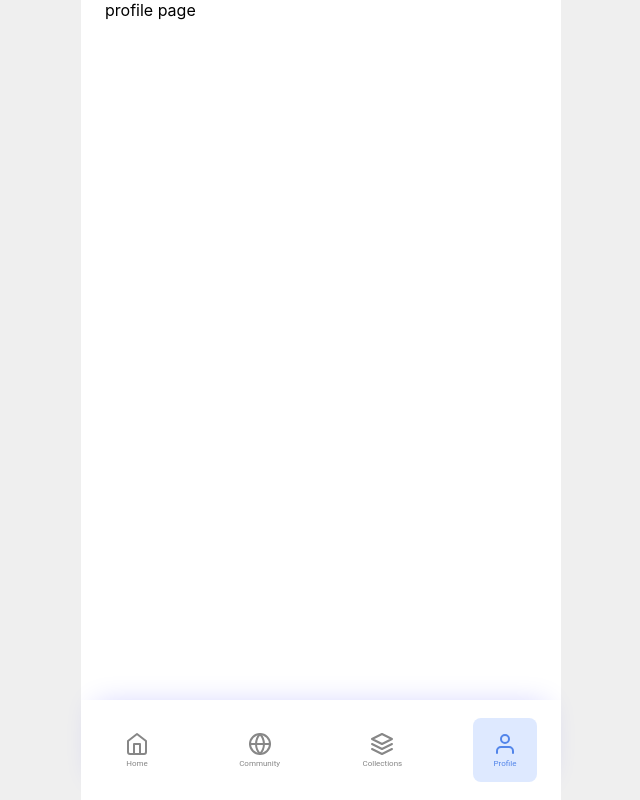
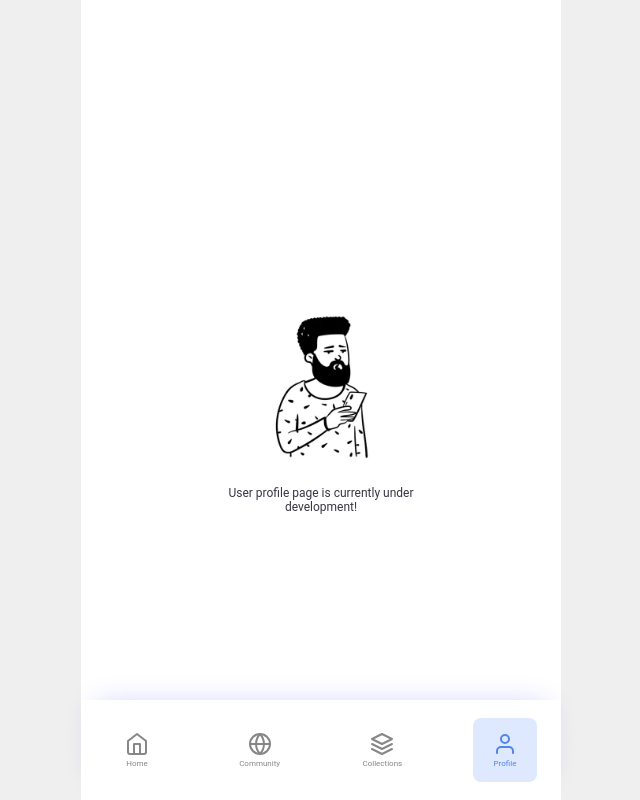
Before and after one commit to GilbertAurel/daily-tracker, a React (Create React App) app: page /c in a window 1280 px wide. Shown: the whole page, without its empty margins (319-959 px from the left). Built offline with nearby package versions, Linux system fonts and the light colour scheme.

Commit message:
feat: add not found alert component

```diff
--- /dev/null
+++ b/src/components/page-not-found/index.tsx
@@ -0,0 +1,49 @@
+/** @jsxRuntime classic */
+/** @jsx jsx */
+import { css, jsx } from '@emotion/react';
+import React from 'react';
+import confused from 'assets/images/confused.webp';
+import { COLORS, FONTS } from 'assets/theme';
+
+interface Props {
+  message: string;
+}
+
+const NotFoundMessage: React.FC<Props> = ({ message }) => {
+  const styles = {
+    container: css`
+      grid-row: span 10;
+      display: flex;
+      flex-direction: column;
+      justify-content: center;
+      align-items: center;
+      gap: 0.5rem;
+    `,
+    character: css`
+      width: 17.2rem;
+      object-fit: cover;
+    `,
+    message: css`
+      width: 36ch;
+      text-align: center;
+      color: ${COLORS.black};
+      ${FONTS.body}
+    `
+  };
+
+  return (
+    <div css={styles.container}>
+      <img
+        src={confused}
+        alt=""
+        css={styles.character}
+        data-testid="character-img"
+      />
+      <p css={styles.message} data-testid="message">
+        {message}
+      </p>
+    </div>
+  );
+};
+
+export default NotFoundMessage;
--- a/src/pages/collections/index.tsx
+++ b/src/pages/collections/index.tsx
@@ -4,10 +4,12 @@ import { css, jsx } from '@emotion/react';
 import React from 'react';
 import Layout from 'layout/mobile';
 import { COLORS } from 'assets/theme';
+import NotFoundMessage from 'components/page-not-found';
 
 const CollectionsPage: React.FC = () => {
   const styles = {
     container: css`
+      min-height: 100vh;
       display: grid;
       grid-auto-rows: 5rem;
       background-color: ${COLORS.white};
@@ -15,7 +17,9 @@ const CollectionsPage: React.FC = () => {
   };
   return (
     <Layout>
-      <div css={styles.container}>profile page</div>
+      <div css={styles.container}>
+        <NotFoundMessage message="Collections page is currently under development!" />
+      </div>
     </Layout>
   );
 };
--- a/src/pages/community/index.tsx
+++ b/src/pages/community/index.tsx
@@ -4,10 +4,12 @@ import { css, jsx } from '@emotion/react';
 import React from 'react';
 import Layout from 'layout/mobile';
 import { COLORS } from 'assets/theme';
+import NotFoundMessage from 'components/page-not-found';
 
 const CommunityPage: React.FC = () => {
   const styles = {
     container: css`
+      min-height: 100vh;
       display: grid;
       grid-auto-rows: 5rem;
       background-color: ${COLORS.white};
@@ -15,7 +17,9 @@ const CommunityPage: React.FC = () => {
   };
   return (
     <Layout>
-      <div css={styles.container}>community page</div>
+      <div css={styles.container}>
+        <NotFoundMessage message="Community page is currently under development!" />
+      </div>
     </Layout>
   );
 };
--- a/src/pages/profile/index.tsx
+++ b/src/pages/profile/index.tsx
@@ -4,10 +4,12 @@ import { css, jsx } from '@emotion/react';
 import React from 'react';
 import Layout from 'layout/mobile';
 import { COLORS } from 'assets/theme';
+import NotFoundMessage from 'components/page-not-found';
 
 const ProfilePage: React.FC = () => {
   const styles = {
     container: css`
+      min-height: 100vh;
       display: grid;
       grid-auto-rows: 5rem;
       background-color: ${COLORS.white};
@@ -15,7 +17,9 @@ const ProfilePage: React.FC = () => {
   };
   return (
     <Layout>
-      <div css={styles.container}>profile page</div>
+      <div css={styles.container}>
+        <NotFoundMessage message="User profile page is currently under development!" />
+      </div>
     </Layout>
   );
 };
```
Also changed, not shown: 1 other file (tests, documents, lock files or other folders).
